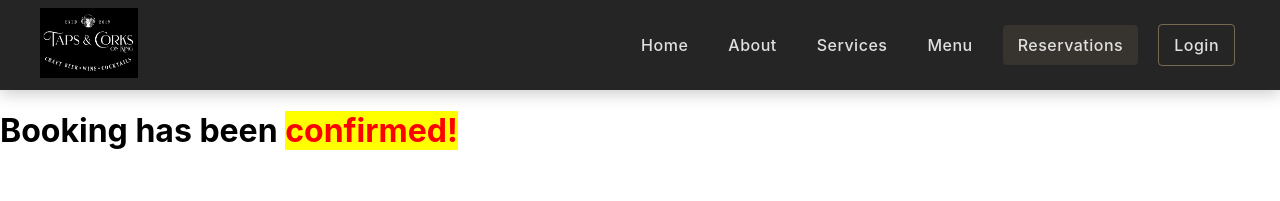
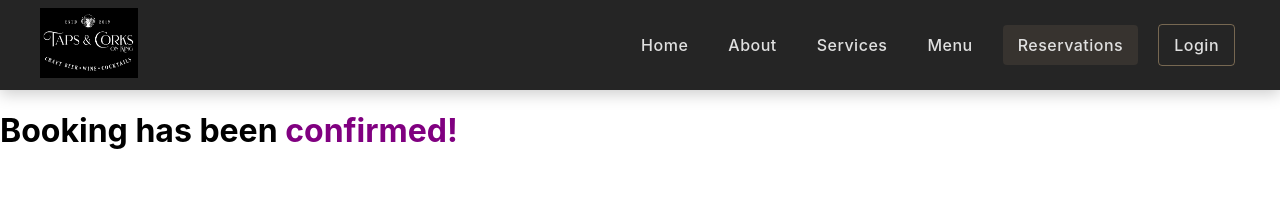
Before and after one commit to adamdasovich/taps_frontend, a React (Create React App) app: page /confirmed in a window 1280 px wide. Shown: the top 201 px of the page. Built offline with nearby package versions, Linux system fonts and the light colour scheme; a web font is replaced by a local one.

Commit message:
all good

```diff
--- a/src/components/ConfirmedBooking.js
+++ b/src/components/ConfirmedBooking.js
@@ -4,7 +4,7 @@ const ConfirmedBooking = () => {
   return (
     <div className='confirm'>
         <div>
-            <h1>Booking has been <span style={{color: 'red', background: 'yellow'}}>confirmed!</span></h1>
+            <h1>Booking has been <span style={{color: 'purple'}}>confirmed!</span></h1>
         </div>
 
     </div>
```
